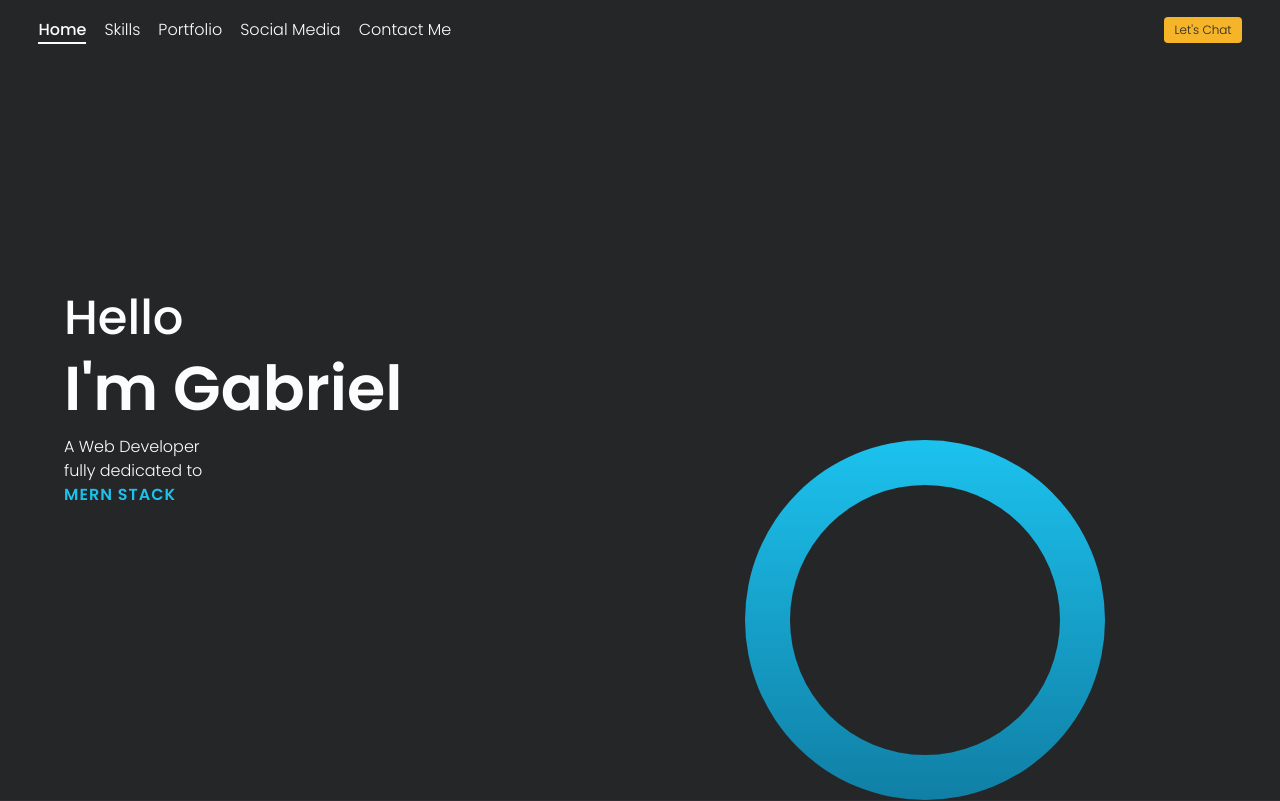
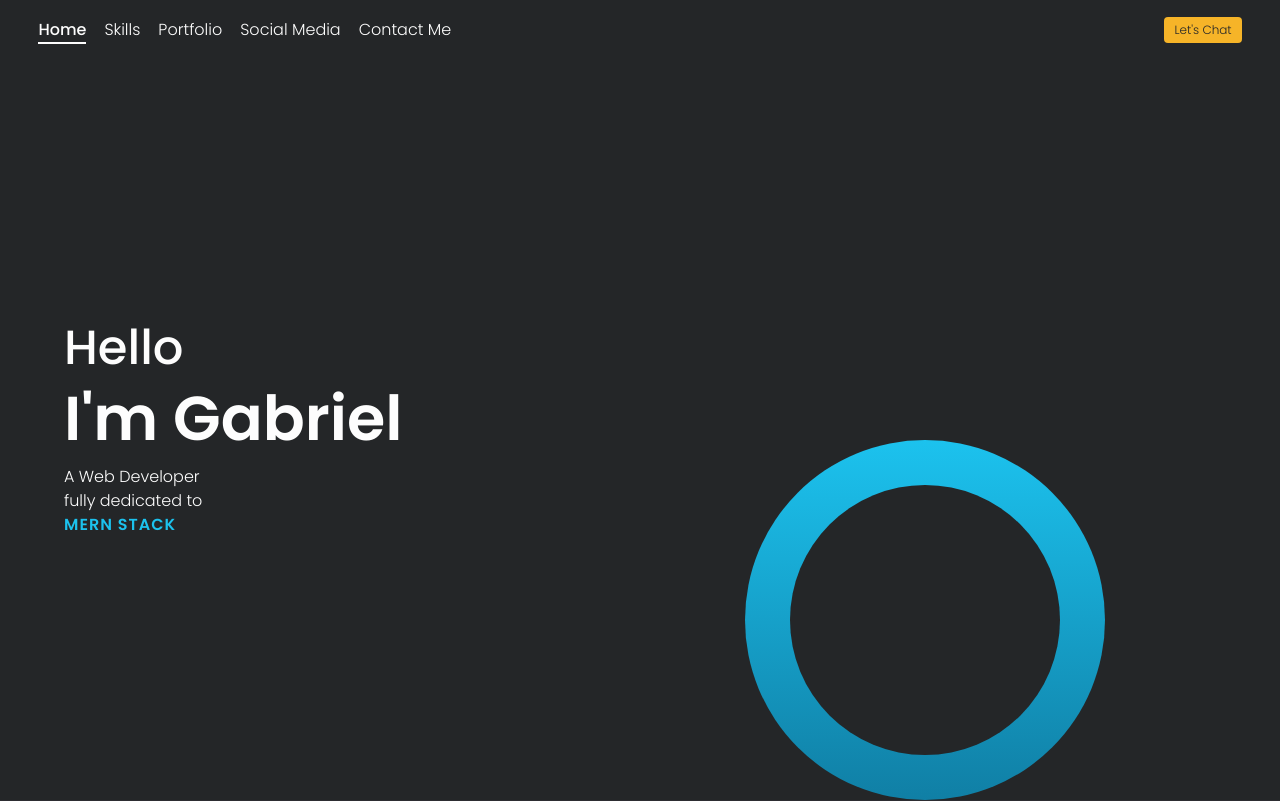
Before and after one commit to GabrielNumaX/new-portfolio, a Next.js app: page / in a window 1280 px wide. Shown: the top 801 px of the page. Built offline with nearby package versions, Linux system fonts and the light colour scheme.

Commit message:
header height FIX

```diff
--- a/styles/header.scss
+++ b/styles/header.scss
@@ -6,10 +6,16 @@ header {
     padding: 0 3% 0;
     height: 60px;
     background: $dark01a;
-    // background: crimson;
+    // background: chocolate;
     position: fixed;
     width: 100%;
     z-index: 50;
+    top: 0;
+
+    @include mobileBig {
+        height: 40px;
+        // background: cornflowerblue;
+    }
 
     nav {
         // flex: 1;
--- a/styles/landing.scss
+++ b/styles/landing.scss
@@ -1,8 +1,9 @@
 .landing {
     background: $dark01a;
-    // min-height: calc(100vh - 40px);
-    min-height: 100vh;
+    min-height: calc(100vh - 60px);
+    // min-height: 100vh;
     // padding-top: 60px;
+    margin-top: 60px;
     display: flex;
     // align-items: flex-end;
     // justify-content: space-between;
@@ -13,6 +14,8 @@
         flex-direction: column;
         justify-content: flex-start;
         padding: 0 0 0 0;
+        min-height: calc(100vh - 40px);
+        margin-top: 40px;
     }
 
     .introText {
@@ -26,9 +29,10 @@
         @include mobileBig {
             // align-items: center;
             margin: 0 auto;
-            flex: 6;
+            // flex: 5;
             // padding-top: 50px;
             justify-content: flex-end;
+            // background: darkblue;
         }
 
         h2 {
@@ -73,7 +77,7 @@
         @include mobileBig {
             // align-items: center;
             // background: chocolate;
-            flex: 6;
+            // flex: 6;
         }
 
         .circle {
```
